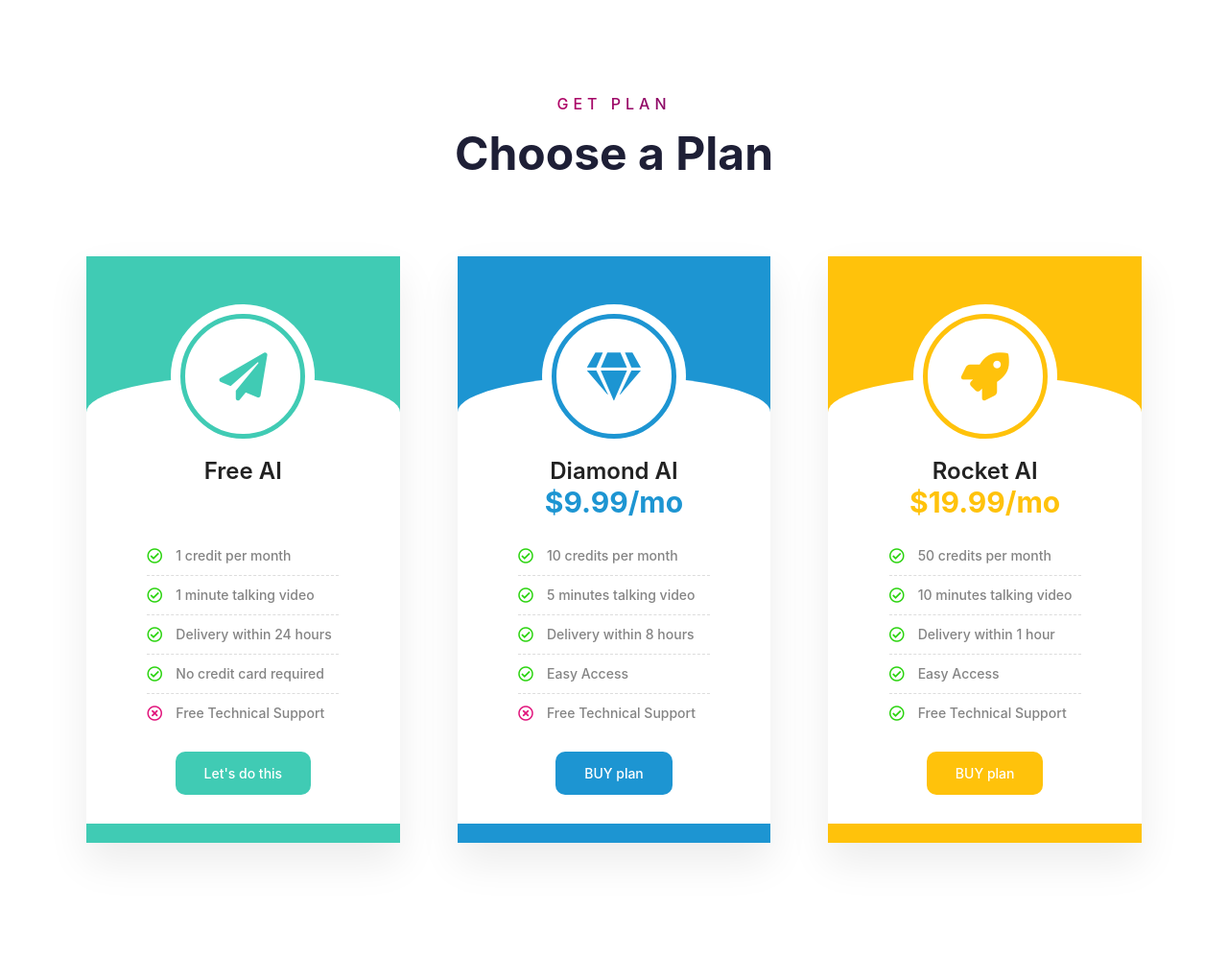
After one commit to tong2984a/ai_lipsync, a Flask app: template templates/subscription.html in a window 1280 px wide. The commit adds this page. Shown: the whole page at 96% size. Run offline with Flask 3, Linux system fonts and the light colour scheme; the template is opened without the code that fills it, so the values that code supplies are empty; some libraries are stand-ins or nearby versions.

Commit message:
subscription plans

```diff
--- /dev/null
+++ b/static/subscription/css/style.css
@@ -0,0 +1,313 @@
+a,
+        a:hover,
+        a:focus,
+        a:active {
+            text-decoration: none;
+            outline: none;
+        }
+
+        a,
+        a:active,
+        a:focus {
+            color: #333;
+            text-decoration: none;
+            transition-timing-function: ease-in-out;
+            -ms-transition-timing-function: ease-in-out;
+            -moz-transition-timing-function: ease-in-out;
+            -webkit-transition-timing-function: ease-in-out;
+            -o-transition-timing-function: ease-in-out;
+            transition-duration: .2s;
+            -ms-transition-duration: .2s;
+            -moz-transition-duration: .2s;
+            -webkit-transition-duration: .2s;
+            -o-transition-duration: .2s;
+        }
+
+        ul {
+            margin: 0;
+            padding: 0;
+            list-style: none;
+        }
+        img {
+    max-width: 100%;
+    height: auto;
+}
+/*--blog----*/
+
+.sec-title{
+  position:relative;
+  margin-bottom:70px;
+}
+
+.sec-title .title{
+  position: relative;
+  display: block;
+  font-size: 16px;
+  line-height: 1em;
+  color: #ff8a01;
+  font-weight: 500;
+  background: rgb(247,0,104);
+  background: -moz-linear-gradient(to left, rgba(247,0,104,1) 0%, rgba(68,16,102,1) 25%, rgba(247,0,104,1) 75%, rgba(68,16,102,1) 100%);
+  background: -webkit-linear-gradient(to left, rgba(247,0,104,1) 0%,rgba(68,16,102,1) 25%,rgba(247,0,104,1) 75%,rgba(68,16,102,1) 100%);
+  background: linear-gradient(to left, rgba(247,0,104) 0%,rgba(68,16,102,1) 25%,rgba(247,0,104,1) 75%,rgba(68,16,102,1) 100%);
+  filter: progid:DXImageTransform.Microsoft.gradient( startColorstr='#F70068', endColorstr='#441066',GradientType=1 );
+  color: transparent;
+  -webkit-background-clip: text;
+    -webkit-text-fill-color: transparent;
+  text-transform: uppercase;
+  letter-spacing: 5px;
+  margin-bottom: 15px;
+}
+
+.sec-title h2{
+  position:relative;
+  display: inline-block;
+  font-size:48px;
+  line-height:1.2em;
+  color:#1e1f36;
+  font-weight:700;
+}
+
+.sec-title .text{
+  position: relative;
+  font-size: 16px;
+  line-height: 28px;
+  color: #888888;
+  margin-top: 30px;
+}
+
+.sec-title.light h2,
+.sec-title.light .title{
+  color: #ffffff;
+  -webkit-text-fill-color:inherit;
+}
+.pricing-section {
+    position: relative;
+    padding: 100px 0 80px;
+    overflow: hidden;
+}
+.pricing-section .outer-box{
+  max-width: 1100px;
+  margin: 0 auto;
+}
+
+
+.pricing-section .row{
+  margin: 0 -30px;
+}
+
+.pricing-block{
+  position: relative;
+  padding: 0 30px;
+  margin-bottom: 40px;
+}
+
+.pricing-block .inner-box{
+  position: relative;
+  background-color: #ffffff;
+  box-shadow: 0 20px 40px rgba(0,0,0,0.08);
+  padding: 0 0 30px;
+  max-width: 370px;
+  margin: 0 auto;
+  border-bottom: 20px solid #40cbb4;
+}
+
+.pricing-block .icon-box{
+  position: relative;
+  padding: 50px 30px 0;
+  background-color: #40cbb4;
+  text-align: center;
+}
+
+.pricing-block .icon-box:before{
+  position: absolute;
+  left: 0;
+  bottom: 0;
+  height: 75px;
+  width: 100%;
+  border-radius: 50% 50% 0 0;
+  background-color: #ffffff;
+  content: "";
+}
+
+
+.pricing-block .icon-box .icon-outer{
+  position: relative;
+  height: 150px;
+  width: 150px;
+  background-color: #ffffff;
+  border-radius: 50%;
+  margin: 0 auto;
+  padding: 10px;
+}
+
+.pricing-block .icon-box i{
+  position: relative;
+  display: block;
+  height: 130px;
+  width: 130px;
+  line-height: 120px;
+  border: 5px solid #40cbb4;
+  border-radius: 50%;
+  font-size: 50px;
+  color: #40cbb4;
+  -webkit-transition:all 600ms ease;
+  -ms-transition:all 600ms ease;
+  -o-transition:all 600ms ease;
+  -moz-transition:all 600ms ease;
+  transition:all 600ms ease;
+}
+
+.pricing-block .inner-box:hover .icon-box i{
+  transform:rotate(360deg);
+}
+
+.pricing-block .price-box{
+  position: relative;
+  text-align: center;
+  padding: 10px 20px;
+}
+
+.pricing-block .title{
+  position: relative;
+  display: block;
+  font-size: 24px;
+  line-height: 1.2em;
+  color: #222222;
+  font-weight: 600;
+}
+
+.pricing-block .price{
+  display: block;
+  font-size: 30px;
+  color: #222222;
+  font-weight: 700;
+  color: #40cbb4;
+}
+
+
+.pricing-block .features{
+  position: relative;
+  max-width: 200px;
+  margin: 0 auto 20px;
+}
+
+.pricing-block .features li{
+  position: relative;
+  display: block;
+  font-size: 14px;
+  line-height: 30px;
+  color: #848484;
+  font-weight: 500;
+  padding: 5px 0;
+  padding-left: 30px;
+  border-bottom: 1px dashed #dddddd;
+}
+.pricing-block .features li:before {
+    position: absolute;
+    left: 0;
+    top: 50%;
+    font-size: 16px;
+    color: #2bd40f;
+    -moz-osx-font-smoothing: grayscale;
+    -webkit-font-smoothing: antialiased;
+    display: inline-block;
+    font-style: normal;
+    font-variant: normal;
+    text-rendering: auto;
+    line-height: 1;
+    content: "\f058";
+    font-family: "Font Awesome 5 Free";
+    margin-top: -8px;
+}
+.pricing-block .features li.false:before{
+  color: #e1137b;
+  content: "\f057";
+}
+
+.pricing-block .features li a{
+  color: #848484;
+}
+
+.pricing-block .features li:last-child{
+  border-bottom: 0;
+}
+
+.pricing-block .btn-box{
+  position: relative;
+  text-align: center;
+}
+
+.pricing-block .btn-box a{
+  position: relative;
+  display: inline-block;
+  font-size: 14px;
+  line-height: 25px;
+  color: #ffffff;
+  font-weight: 500;
+  padding: 8px 30px;
+  background-color: #40cbb4;
+  border-radius: 10px;
+  border-top:2px solid transparent;
+  border-bottom:2px solid transparent;
+  -webkit-transition: all 400ms ease;
+  -moz-transition: all 400ms ease;
+  -ms-transition: all 400ms ease;
+  -o-transition: all 400ms ease;
+  transition: all 300ms ease;
+}
+
+.pricing-block .btn-box a:hover{
+  color: #ffffff;
+}
+
+.pricing-block .inner-box:hover .btn-box a{
+  color:#40cbb4;
+  background:none;
+  border-radius:0px;
+  border-color:#40cbb4;
+}
+
+.pricing-block:nth-child(2) .icon-box i,
+.pricing-block:nth-child(2) .inner-box{
+  border-color: #1d95d2;
+}
+
+.pricing-block:nth-child(2) .btn-box a,
+.pricing-block:nth-child(2) .icon-box{
+  background-color: #1d95d2;
+}
+
+.pricing-block:nth-child(2) .inner-box:hover .btn-box a{
+  color:#1d95d2;
+  background:none;
+  border-radius:0px;
+  border-color:#1d95d2;
+}
+
+.pricing-block:nth-child(2) .icon-box i,
+.pricing-block:nth-child(2) .price{
+  color: #1d95d2;
+}
+
+.pricing-block:nth-child(3) .icon-box i,
+.pricing-block:nth-child(3) .inner-box{
+  border-color: #ffc20b;
+}
+
+.pricing-block:nth-child(3) .btn-box a,
+.pricing-block:nth-child(3) .icon-box{
+  background-color: #ffc20b;
+}
+
+.pricing-block:nth-child(3) .icon-box i,
+.pricing-block:nth-child(3) .price{
+  color: #ffc20b;
+}
+
+.pricing-block:nth-child(3) .inner-box:hover .btn-box a{
+  color:#ffc20b;
+  background:none;
+  border-radius:0px;
+  border-color:#ffc20b;
+}
--- /dev/null
+++ b/templates/subscription.html
@@ -0,0 +1,98 @@
+<!DOCTYPE html>
+<html lang="en" >
+<head>
+  <meta charset="UTF-8">
+  <title>CodePen - Pricing Plan</title>
+  <link rel="stylesheet" href="https://maxcdn.bootstrapcdn.com/bootstrap/4.1.3/css/bootstrap.min.css">
+    <link rel="stylesheet" href="https://use.fontawesome.com/releases/v5.6.3/css/all.css">
+    <link rel="stylesheet" href="https://daneden.github.io/animate.css/animate.min.css">
+    <link rel="stylesheet" href="{{ url_for('static', filename='subscription/css/style.css') }}">
+
+</head>
+<body>
+<!-- partial:index.partial.html -->
+<section class="pricing-section">
+        <div class="container">
+            <div class="sec-title text-center">
+                <span class="title">Get plan</span>
+                <h2>Choose a Plan</h2>
+            </div>
+
+            <div class="outer-box">
+                <div class="row">
+                    <!-- Pricing Block -->
+                    <div class="pricing-block col-lg-4 col-md-6 col-sm-12 wow fadeInUp">
+                        <div class="inner-box">
+                            <div class="icon-box">
+                                <div class="icon-outer"><i class="fas fa-paper-plane"></i></div>
+                            </div>
+                            <div class="price-box">
+                                <div class="title">Free AI</div>
+                                <h4 class="price">&nbsp;</h4>
+                            </div>
+                            <ul class="features">
+                                <li class="true">1 credit per month</li>
+                                <li class="true">1 minute talking video</li>
+                                <li class="true">Delivery within 24 hours</li>
+                                <li class="true">No credit card required</li>
+                                <li class="false">Free Technical Support</li>
+                            </ul>
+                            <div class="btn-box">
+                                <a href="/subscribe" class="theme-btn">Let's do this</a>
+                            </div>
+                        </div>
+                    </div>
+
+                    <!-- Pricing Block -->
+                    <div class="pricing-block col-lg-4 col-md-6 col-sm-12 wow fadeInUp" data-wow-delay="400ms">
+                        <div class="inner-box">
+                            <div class="icon-box">
+                                <div class="icon-outer"><i class="fas fa-gem"></i></div>
+                            </div>
+                            <div class="price-box">
+                                <div class="title">Diamond AI</div>
+                                <h4 class="price">$9.99/mo</h4>
+                            </div>
+                            <ul class="features">
+                                <li class="true">10 credits per month</li>
+                                <li class="true">5 minutes talking video</li>
+                                <li class="true">Delivery within 8 hours</li>
+                                <li class="true">Easy Access</li>
+                                <li class="false">Free Technical Support</li>
+                            </ul>
+                            <div class="btn-box">
+                                <a href="/subscribe" class="theme-btn">BUY plan</a>
+                            </div>
+                        </div>
+                    </div>
+
+                    <!-- Pricing Block -->
+                    <div class="pricing-block col-lg-4 col-md-6 col-sm-12 wow fadeInUp" data-wow-delay="800ms">
+                        <div class="inner-box">
+                            <div class="icon-box">
+                                <div class="icon-outer"><i class="fas fa-rocket"></i></div>
+                            </div>
+                            <div class="price-box">
+                                <div class="title">Rocket AI</div>
+                                <h4 class="price">$19.99/mo</h4>
+                            </div>
+                            <ul class="features">
+                                <li class="true">50 credits per month</li>
+                                <li class="true">10 minutes talking video</li>
+                                <li class="true">Delivery within 1 hour</li>
+                                <li class="true">Easy Access</li>
+                                <li class="true">Free Technical Support</li>
+                            </ul>
+                            <div class="btn-box">
+                                <a href="/subscribe" class="theme-btn">BUY plan</a>
+                            </div>
+                        </div>
+                    </div>
+                </div>
+            </div>
+        </div>
+    </section>
+<!-- partial -->
+
+</body>
+</html>
--- a/templates/upload.html
+++ b/templates/upload.html
@@ -13,7 +13,7 @@
 <body>
 <form action="/uploader" enctype="multipart/form-data" method="post" name="fileinfo">
 <!-- partial:index.partial.html -->
-<input type="hidden" name="data_id" value="{{ data_id }}"
+<input type="hidden" name="data_id" value="{{ data_id }}" />
 <h1>Image and Speech Upload</h1>
 <div class="wrapper">
   <div class="box">
```
